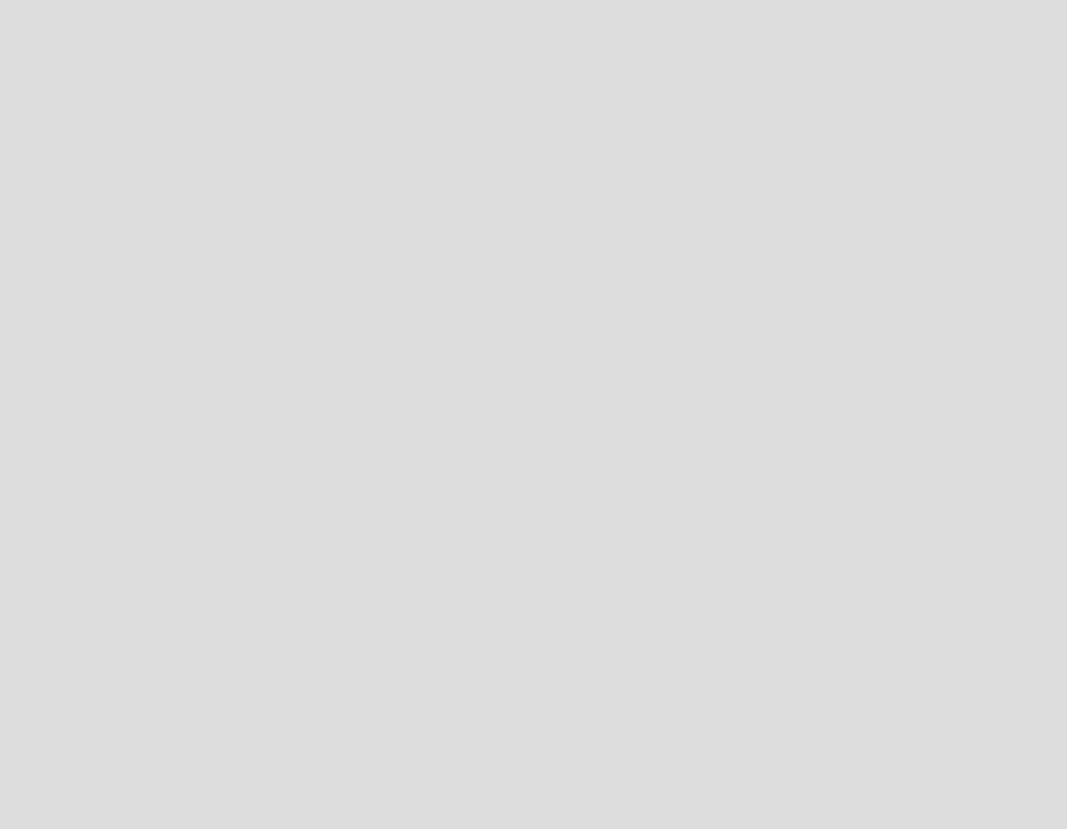
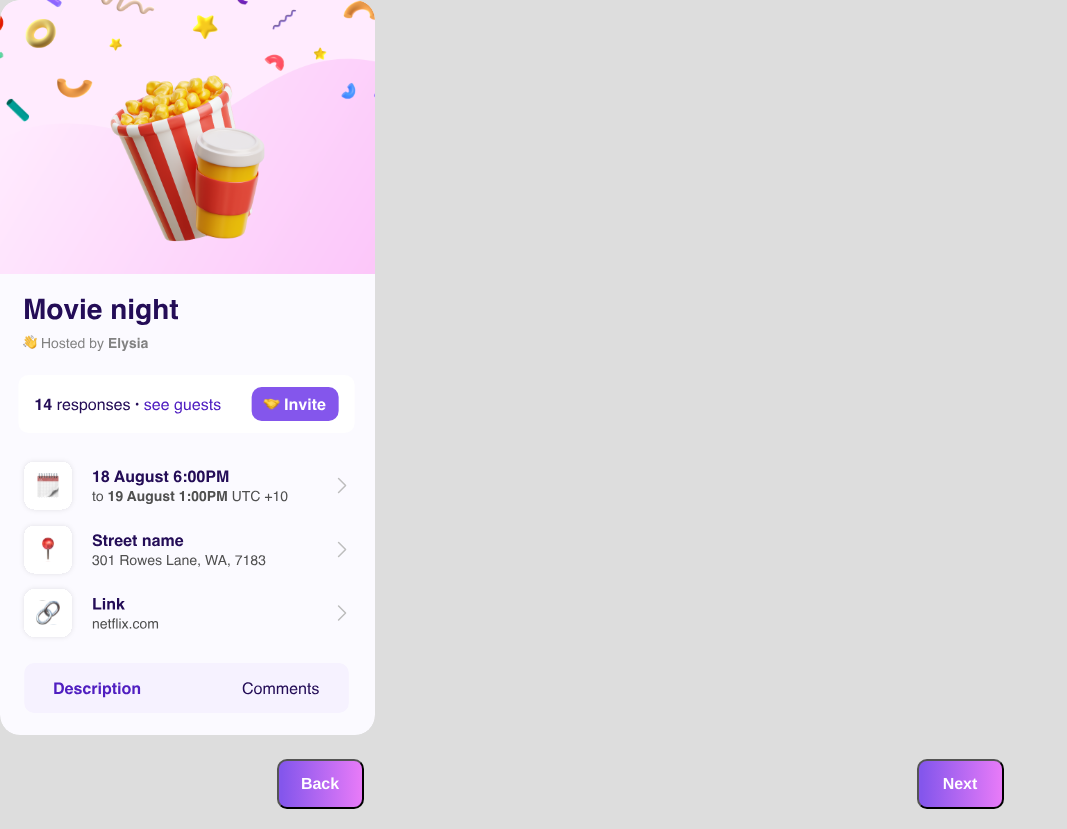
Before and after one commit to richardoppiyo/envitamedia, a React (Create React App) app: page /create in a window 1280 px wide. Before the commit this address had no page. Shown: the whole page, without its empty margins (0-1067 px from the left). Before the commit the page ends 800 px from the top, so only its background shows below. Built offline with nearby package versions, Linux system fonts and the light colour scheme.

Commit message:
events page

```diff
--- a/package.json
+++ b/package.json
@@ -7,6 +7,7 @@
     "@testing-library/react": "^13.4.0",
     "@testing-library/user-event": "^13.5.0",
     "react": "^18.2.0",
+    "react-bootstrap": "^2.5.0",
     "react-dom": "^18.2.0",
     "react-router-dom": "^6.4.1",
     "react-scripts": "5.0.1",
--- a/src/App.js
+++ b/src/App.js
@@ -1,12 +1,13 @@
 import React from 'react';
 import { BrowserRouter as Router, Routes, Route } from 'react-router-dom';
+import Create from './components/Create/Create';
 import Landing from './components/Landing/Landing';
 
 const App = () => (
   <Router>
     <Routes>
       <Route index element={<Landing />} />
-
+      <Route path="create" element={<Create />} />
     </Routes>
   </Router>
 );
--- /dev/null
+++ b/src/components/Create/Create.js
@@ -0,0 +1,25 @@
+import React from 'react';
+import Button from 'react-bootstrap/Button';
+import { useNavigate } from 'react-router-dom';
+import './create.css';
+import Eventimg from './Event.svg';
+
+const Create = () => {
+  const navigate = useNavigate();
+
+  return (
+    <div className="createpage">
+      <img className="createimage" src={Eventimg} alt="img" />
+      <div className="createbtns">
+        <Button className="createbacktn" type="button" onClick={() => navigate('/')}>
+          <span>Back</span>
+        </Button>
+        <Button className="createnextbtn" type="button" onClick={() => navigate('/events')}>
+          <span>Next</span>
+        </Button>
+      </div>
+    </div>
+  );
+};
+
+export default Create;
--- /dev/null
+++ b/src/components/Create/create.css
@@ -0,0 +1,77 @@
+.createpage {
+    max-width: 100%;
+}
+
+.createimage {
+    max-width: 100%;
+}
+
+.createbtns {
+    display: flex;
+    justify-content: space-around;
+    padding-top: 20px;
+    padding-bottom: 20px;
+}
+
+.createbacktn {
+    display: flex;
+    flex-direction: row;
+    justify-content: center;
+    align-items: center;
+    padding: 16px;
+    gap: 10px;
+    width: 87px;
+    height: 50px;
+    left: calc(50% - 187px / 2);
+    background: linear-gradient(90deg, #8456ec 3.25%, #e87bf8 100%);
+    border-radius: 10px;
+}
+
+.createbacktn span {
+    width: 145px;
+    height: 18px;
+    font-family: 'Helvetica';
+    font-style: normal;
+    font-weight: 700;
+    font-size: 16px;
+    line-height: 18px;
+    color: #fff;
+
+    /* Inside auto layout */
+    flex: none;
+    order: 0;
+    flex-grow: 0;
+
+}
+
+.createnextbtn {
+    display: flex;
+    flex-direction: row;
+    justify-content: center;
+    align-items: center;
+    padding: 16px;
+    gap: 10px;
+    width: 87px;
+    height: 50px;
+    left: calc(50% - 187px / 2);
+    background: linear-gradient(90deg, #8456ec 3.25%, #e87bf8 100%);
+    border-radius: 10px;
+}
+
+
+.createnextbtn span {
+    width: 145px;
+    height: 18px;
+    font-family: 'Helvetica';
+    font-style: normal;
+    font-weight: 700;
+    font-size: 16px;
+    line-height: 18px;
+    color: #fff;
+
+    /* Inside auto layout */
+    flex: none;
+    order: 0;
+    flex-grow: 0;
+
+}
--- a/src/components/Landing/Landing.js
+++ b/src/components/Landing/Landing.js
@@ -1,8 +1,14 @@
 import React from 'react';
+import { useNavigate } from 'react-router-dom';
+import Button from 'react-bootstrap/Button';
 import './landing.css';
 import LandingImg from './Landing.svg';
 
-const Landing = () => (
+const Landing = () => {
+  const navigate = useNavigate();
+
+  return (
+    <>
       <div className="home">
         <h1>
           Imagine if
@@ -35,8 +41,13 @@ const Landing = () => (
         <li><p>Links</p></li>
       </ul> */}
         </div>
-    <button className="homebtn" type="submit"><span>Create my events</span></button>
+        {/* <button className="homebtn" type="submit"><span>Create my events</span></button> */}
+        <Button className="homebtn" type="button" onClick={() => navigate('create')}>
+          <span>Create my events</span>
+        </Button>
       </div>
+    </>
   );
+};
 
 export default Landing;
```
Also changed, not shown: src/components/Create/Event.svg (added), 1 other file (tests, documents, lock files or other folders). Lines whose indentation alone changed are shown as unchanged.
